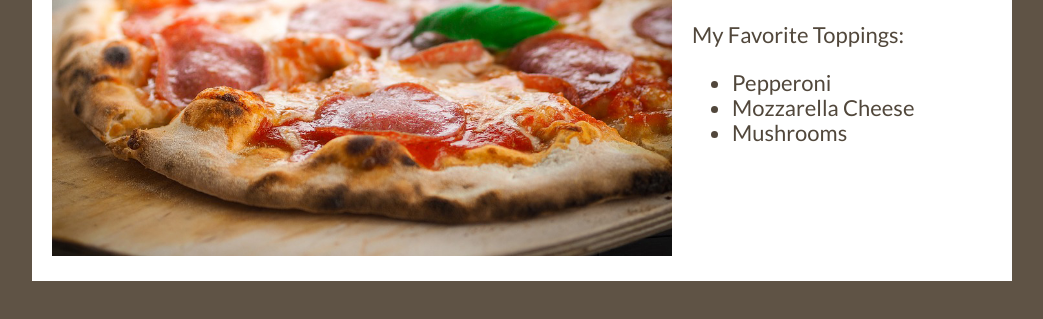
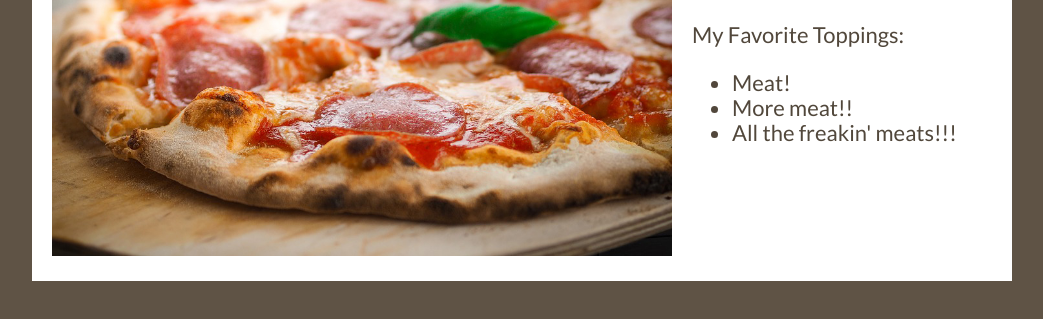
Before and after one commit to CamdenQ/Pizza, a plain HTML site: page index.html in a window 1280 px wide. Shown: the part 197-516 px from the top of the page, without its empty margins (118-1161 px from the left). Drawn offline with nearby package versions, Linux system fonts and the light colour scheme; a web font is replaced by a local one.

Commit message:
Update index.html

```diff
--- a/index.html
+++ b/index.html
@@ -16,15 +16,15 @@
 
 <div class="pageContainer">
   <div class="imageContainer">
-    <img src="images/pizza.jpg" alt="Pizza with pepperoni and cheese." />
+    <img src="images/pizza.jpg" alt="Meat Lover's, obviously!" />
   </div>
   <div class="textContainer">
     <h1>Pizza!</h1>
     <p>My Favorite Toppings: </p>
     <ul>
-      <li>Pepperoni</li>
-      <li>Mozzarella Cheese</li>
-      <li>Mushrooms</li>
+      <li>Meat!</li>
+      <li>More meat!!</li>
+      <li>All the freakin' meats!!!</li>
     </ul>
   </div>
 </div>
```
